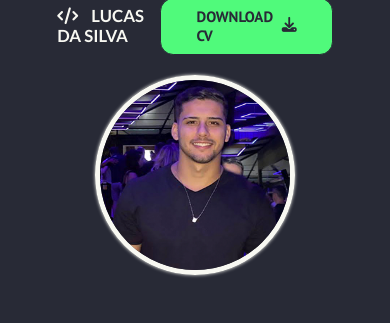
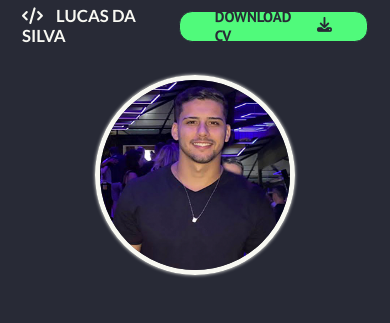
Before and after one commit to LucasBlunTT/Portfolio, a plain HTML site: page index.html in a window 390 px wide. Shown: the top 323 px of the page. Drawn offline with nearby package versions, Linux system fonts and the light colour scheme.

Commit message:
Responsivo corrigido a 480px

```diff
--- a/scss/_header.scss
+++ b/scss/_header.scss
@@ -17,7 +17,7 @@ header {
       line-height: 120%;
       color: $white-dracula;
       text-transform: uppercase;
-      i{
+      i {
         margin-right: 1rem;
       }
     }
@@ -62,10 +62,11 @@ header {
   }
 
   @include responsive(480px) {
-    header {
-      height: 8rem;
-      .container {
-        max-width: 14rem;
+    .container {
+      margin-left: 1rem;
+      margin-right: 1rem;
+      .cv {
+        height: 3.5rem;
       }
     }
   }
--- a/scss/_home.scss
+++ b/scss/_home.scss
@@ -241,7 +241,7 @@
     padding-top: 6rem;
     .content {
       ul {
-        flex-direction: column;
+        flex-direction: row;
         padding-left: 0px;
         margin-top: 3rem;
         li {
```
Also changed, not shown: css/main.css.
